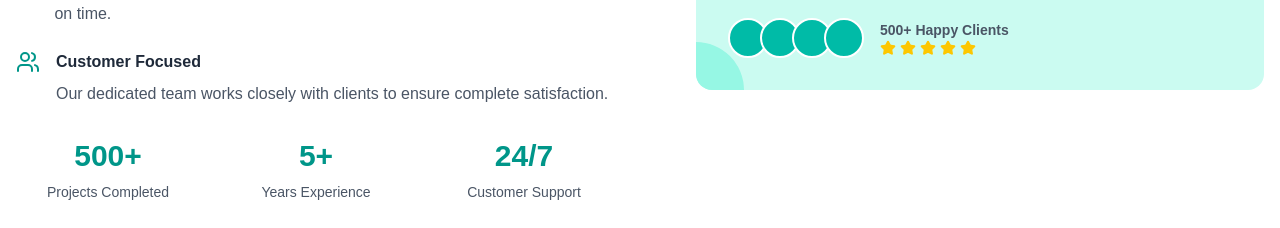
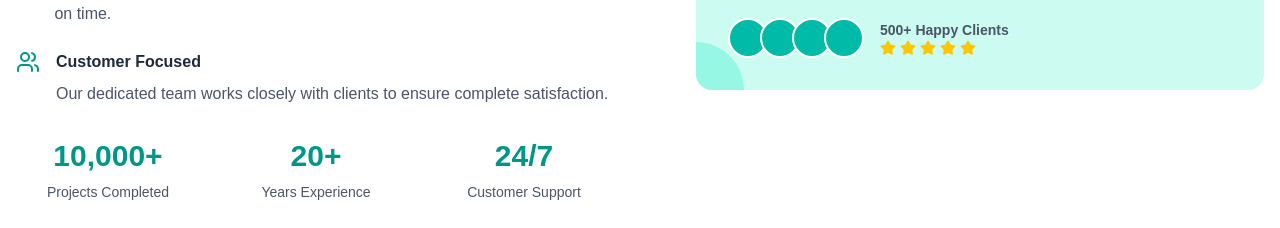
Before and after one commit to Abdul-luh/Tunklasik-, a Next.js app: page / in a window 1280 px wide. Shown: the part 2221-2449 px from the top of the page. Built offline with nearby package versions, Linux system fonts and the light colour scheme.

Commit message:
stats update

```diff
--- a/app/component/AboutSection.tsx
+++ b/app/component/AboutSection.tsx
@@ -24,8 +24,8 @@ export default function About() {
   ];
 
   const stats = [
-    { number: "500+", label: "Projects Completed" },
-    { number: "5+", label: "Years Experience" },
+    { number: "10,000+", label: "Projects Completed" },
+    { number: "20+", label: "Years Experience" },
     { number: "24/7", label: "Customer Support" },
   ];
 
```
